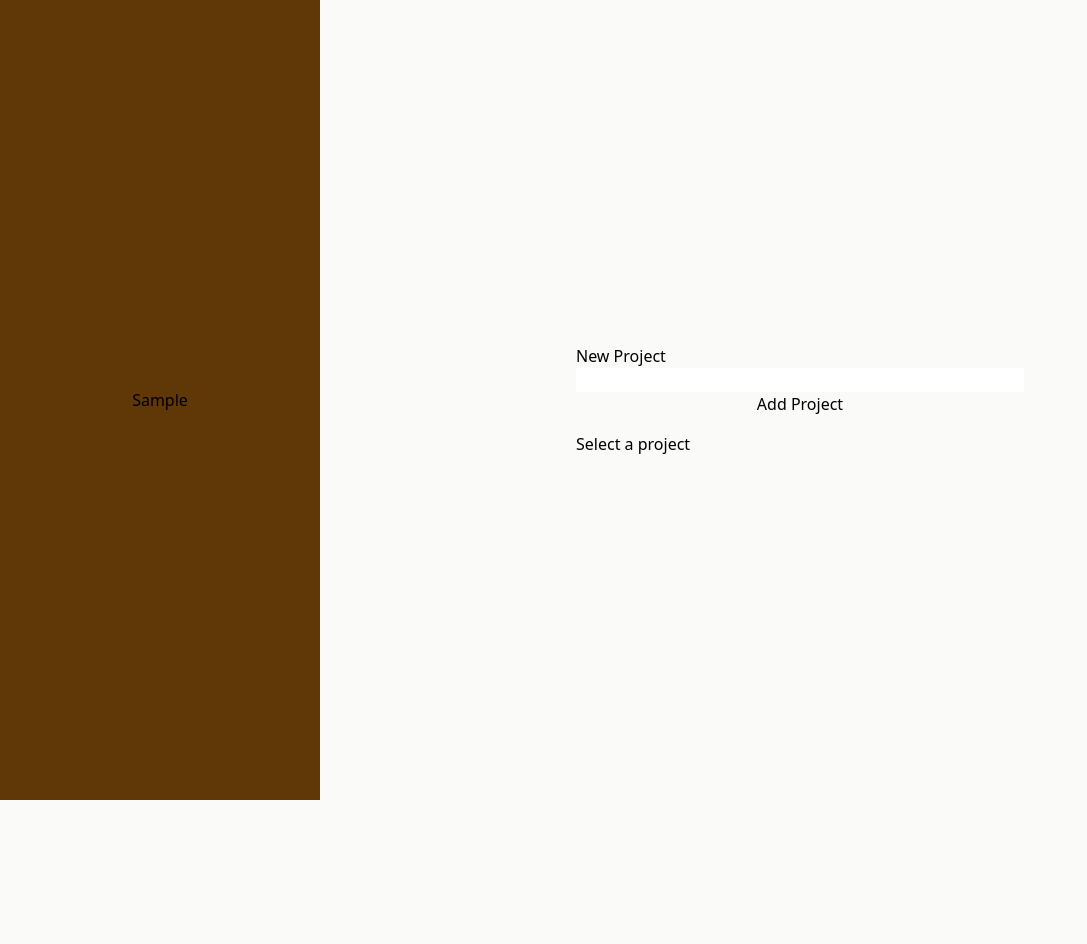
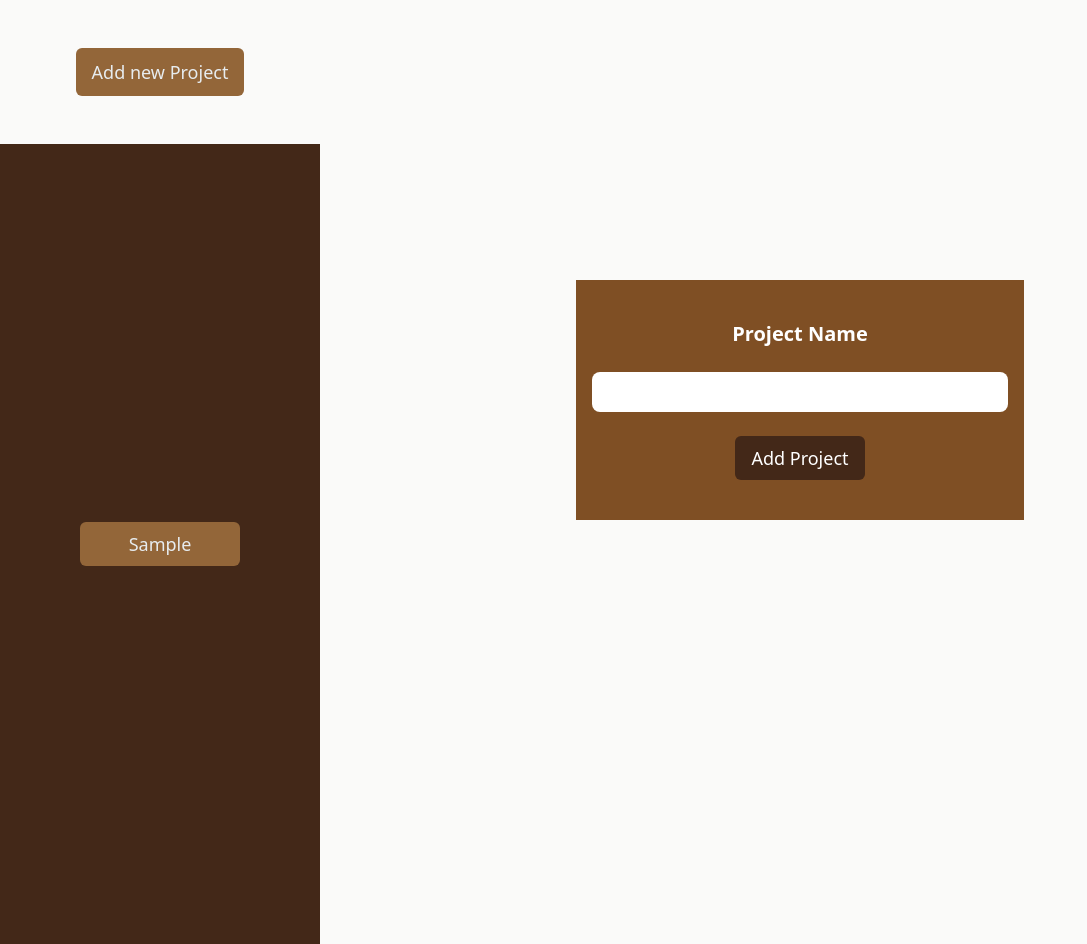
Before and after one commit to dudastamas/Todo-Project, a React (Vite) app: page / in a window 1280 px wide. Both pictures are taken after typing "Sample" into the empty fields and a click on the button "Add Project". Shown: the whole page, without its empty margins (0-1087 px from the left). Before the commit the page ends 800 px from the top, so only its background shows below. Built offline with nearby package versions, Linux system fonts and the light colour scheme.

Commit message:
Added some css and buttons

```diff
--- a/src/App.jsx
+++ b/src/App.jsx
@@ -6,6 +6,7 @@ const App = () => {
   const [projects, setProjects] = useState([]);
   const [selectedProjectId, setSelectedProjectId] = useState(null);
   const [tasks, setTasks] = useState([]);
+  const [showProjectForm, setShowProjectForm] = useState();
 
   const selectedProject = projects.find(
     (project) => project.id === selectedProjectId
@@ -17,16 +18,26 @@ const App = () => {
 
   function handleProjectSelect(projectId) {
     setSelectedProjectId(projectId);
+    setShowProjectForm(false);
   }
 
   function addNewTask(newTask) {
     setTasks((prevNewTask) => [...prevNewTask, newTask]);
   }
 
+  function handleShowProjectForm() {
+    setShowProjectForm(true);
+  }
+
   return (
     <div className="flex flex-row">
-      <div className="w-1/4 bg-[#603808]">
-        <Sidebar projects={projects} onProjectSelect={handleProjectSelect} />
+      <div className="w-1/4 ">
+        <Sidebar
+          projects={projects}
+          onProjectSelect={handleProjectSelect}
+          textButton="Add new Project"
+          onShowAddnewProject={handleShowProjectForm}
+        />
       </div>
       <div className="flex flex-col space-y-4 w-full max-w-md mx-auto h-screen justify-center">
         <Content
@@ -34,6 +45,7 @@ const App = () => {
           selectedProject={selectedProject}
           onAddNewTask={addNewTask}
           tasks={tasks}
+          onShowAddnewProject={showProjectForm}
         />
       </div>
     </div>
--- a/src/Components/Content.jsx
+++ b/src/Components/Content.jsx
@@ -1,24 +1,23 @@
 import ProjectForm from "./ProjectForm";
 import TaskList from "./TaskList";
 
-const Content = ({ selectedProject, onAddProject, onAddNewTask, tasks }) => {
+const Content = ({
+  selectedProject,
+  onAddProject,
+  onAddNewTask,
+  tasks,
+  onShowAddnewProject,
+}) => {
   return (
     <>
-      <ProjectForm onAddProject={onAddProject} />
-      {selectedProject ? (
-        <>
-          <h2 key={selectedProject.id}>{selectedProject.name}</h2>
-
-          <TaskList
-            project={selectedProject}
-            onAddNewTask={onAddNewTask}
-            tasks={tasks.filter(
-              (task) => task.projectId === selectedProject.id
-            )}
-          />
-        </>
+      {!selectedProject || onShowAddnewProject ? (
+        <ProjectForm onAddProject={onAddProject} />
       ) : (
-        <p>Select a project</p>
+        <TaskList
+          selectedProject={selectedProject}
+          onAddNewTask={onAddNewTask}
+          tasks={tasks.filter((task) => task.projectId === selectedProject.id)}
+        />
       )}
     </>
   );
--- a/src/Components/ProjectForm.jsx
+++ b/src/Components/ProjectForm.jsx
@@ -16,11 +16,26 @@ const ProjectForm = ({ onAddProject }) => {
   };
 
   return (
-    <div>
-      <form onSubmit={addNewProject} className="flex flex-col ">
-        <label htmlFor="text">New Project</label>
-        <input type="text" ref={projectNameRef} />
-        <button type="submit">Add Project</button>
+    <div className="h-60 bg-[#7f4f24] p-4 flex items-center justify-center">
+      <form
+        onSubmit={addNewProject}
+        className="flex flex-col space-y-6 w-full max-w-md"
+      >
+        <label className="mx-auto text-white text-xl font-bold" htmlFor="text">
+          Project Name
+        </label>
+        <input
+          className="rounded-lg h-10"
+          type="text"
+          ref={projectNameRef}
+          required
+        />
+        <button
+          type="submit"
+          className="mx-auto text-white text-lg bg-[#432818] px-4  py-2 rounded-md "
+        >
+          Add Project
+        </button>
       </form>
     </div>
   );
--- a/src/Components/Sidebar.jsx
+++ b/src/Components/Sidebar.jsx
@@ -1,17 +1,34 @@
 import React from "react";
 
-const Sidebar = ({ projects, onProjectSelect }) => {
+const Sidebar = ({
+  projects,
+  onProjectSelect,
+  onShowAddnewProject,
+  textButton,
+}) => {
   return (
-    <div className="flex flex-col space-y-4 w-full max-w-md mx-auto h-screen justify-center">
-      {projects.map((project) => (
+    <div>
+      <div className="h-36 bg-[#FAFAF9] flex justify-center">
         <button
-          className=""
-          key={project.id}
-          onClick={() => onProjectSelect(project.id)}
+          className=" px-4 my-12 text-[#e7ecef]  bg-[#936639] hover:bg-[#99582a]
+          text-lg rounded-md justify-center"
+          onClick={() => onShowAddnewProject()}
         >
-          {project.name}
+          {textButton}
         </button>
-      ))}
+      </div>
+      <div className="flex flex-col space-y-4 w-full max-w-md mx-auto h-screen justify-center bg-[#432818]">
+        {projects.map((project) => (
+          <button
+            className="text-[#e7ecef] mx-20 bg-[#936639] py-2 hover:bg-[#99582a]
+          text-lg rounded-md"
+            key={project.id}
+            onClick={() => onProjectSelect(project.id)}
+          >
+            {project.name}
+          </button>
+        ))}
+      </div>
     </div>
   );
 };
--- a/src/Components/TaskList.jsx
+++ b/src/Components/TaskList.jsx
@@ -1,7 +1,12 @@
 import React, { useState, useRef } from "react";
 import { v4 as uuidv4 } from "uuid";
 
-const TaskList = ({ project, onAddNewTask, tasks }) => {
+const TaskList = ({
+  selectedProject,
+  onAddNewTask,
+  tasks,
+  onShowAddnewProject,
+}) => {
   const taskNameRef = useRef();
   const taskDateRef = useRef();
 
@@ -15,7 +20,7 @@ const TaskList = ({ project, onAddNewTask, tasks }) => {
       id: uuidv4(),
       name: taskName,
       date: taskDate,
-      projectId: project.id,
+      projectId: selectedProject.id,
     };
 
     onAddNewTask(newTask);
@@ -23,8 +28,10 @@ const TaskList = ({ project, onAddNewTask, tasks }) => {
     taskDateRef.current.value = "";
   }
   return (
-    <div>
-      <h3>Add new task for {project.name}</h3>
+    <div className="object-fit bg-[#7f4f24] p-4 flex flex-col space-y-2 items-center justify-center">
+      <h3 className="text-white text-xl font-bold">
+        Add new task for {selectedProject.name}
+      </h3>
       <ul>
         {tasks.map((task) => (
           <li key={task.id}>
@@ -32,16 +39,46 @@ const TaskList = ({ project, onAddNewTask, tasks }) => {
           </li>
         ))}
       </ul>
-      <form onSubmit={handleAddNewTask}>
-        <div>
-          <label htmlFor="text">Task name</label>
-          <input type="text" id="taskName" ref={taskNameRef} />
+      <form
+        className="flex flex-col space-y-6 w-full max-w-md"
+        onSubmit={handleAddNewTask}
+      >
+        <div className="flex flex-col space-y-2 mx-auto w-full max-w-md">
+          <label
+            className="mx-auto text-white text-medium font-bold"
+            htmlFor="text"
+          >
+            Task name:
+          </label>
+          <input
+            className="rounded-lg h-10"
+            type="text"
+            id="taskName"
+            ref={taskNameRef}
+            required
+          />
         </div>
-        <div>
-          <label htmlFor="text">Date</label>
-          <input type="date" id="taskDate" ref={taskDateRef} />
+        <div className="flex flex-col space-y-2 mx-auto w-full max-w-md">
+          <label
+            className="mx-auto text-white text-medium font-bold"
+            htmlFor="text"
+          >
+            Date:
+          </label>
+          <input
+            className="rounded-lg h-10"
+            type="date"
+            id="taskDate"
+            ref={taskDateRef}
+            required
+          />
         </div>
-        <button type="submit">Add Task</button>
+        <button
+          className="mx-auto text-white text-medium bg-[#432818] px-4  py-2 rounded-md "
+          type="submit"
+        >
+          Add Task
+        </button>
       </form>
     </div>
   );
```
